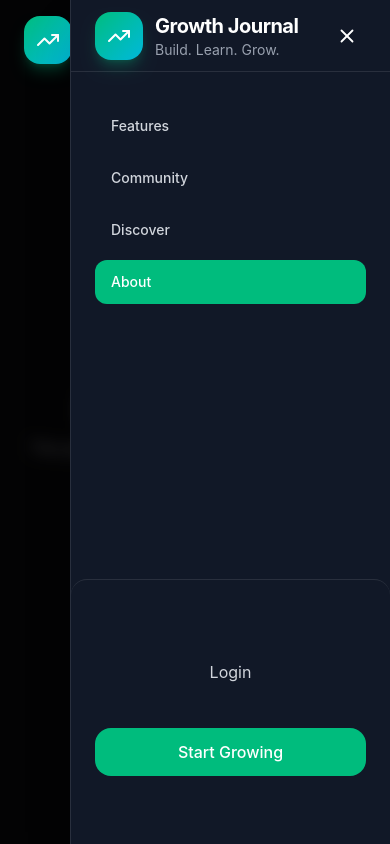
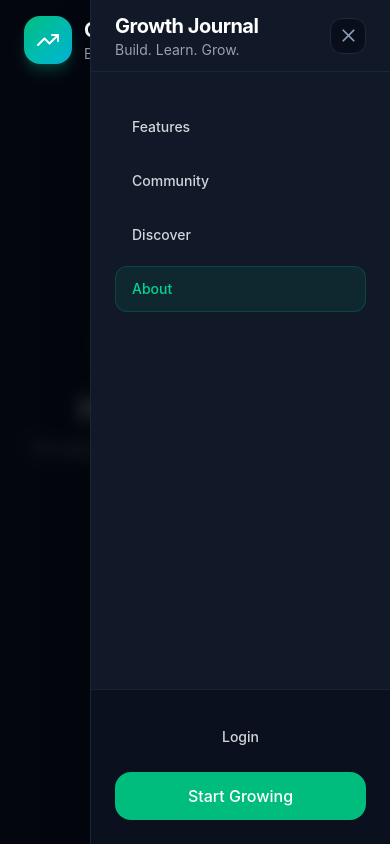
Before and after one commit to shiba-murmu/NoteApp, a React app in the folder frontend/: page /about in a window 390 px wide. Both pictures are taken after a click on the button "Toggle mobile menu". Shown: the top 844 px of the page. Built offline with nearby package versions, Linux system fonts and the light colour scheme; the HTML template or start-up script is replaced by a standard one.

Commit message:
landing page sidebar button also changed the color.

```diff
--- a/frontend/src/components/layout/Navbar.jsx
+++ b/frontend/src/components/layout/Navbar.jsx
@@ -55,21 +55,24 @@ export default function Navbar() {
             {/* ================= NAVBAR ================= */}
 
             <header
-                className={`fixed py-1 md:py-3 inset-x-0 top-0 z-50 transition-all duration-300 ${scrolled
+                className={`fixed inset-x-0 top-0 z-50 py-1 transition-all duration-300 md:py-3 ${scrolled
                         ? "border-b border-white/10 bg-[#030712]/90 backdrop-blur-xl"
                         : "bg-transparent"
                     }`}
             >
                 <div className="mx-auto flex h-[72px] max-w-7xl items-center justify-between px-6 lg:px-8">
+
                     {/* Logo */}
 
                     <Link to="/">
                         <Logo />
                     </Link>
 
+
                     {/* Desktop Navigation */}
 
                     <nav className="hidden items-center gap-8 lg:flex">
+
                         {navLinks.map((item) => (
                             <NavLink
                                 key={item.title}
@@ -83,11 +86,14 @@ export default function Navbar() {
                                 {item.title}
                             </NavLink>
                         ))}
+
                     </nav>
+
 
                     {/* Desktop Buttons */}
 
                     <div className="hidden items-center gap-4 lg:flex">
+
                         <Link
                             to="/login"
                             className="text-sm font-medium text-gray-300 transition hover:text-white"
@@ -96,97 +102,273 @@ export default function Navbar() {
                         </Link>
 
                         <Link to="/register">
-                            <Button>Start Growing</Button>
+                            <Button>
+                                Start Growing
+                            </Button>
                         </Link>
+
                     </div>
+
 
                     {/* Mobile Button */}
 
                     <button
                         onClick={() => setMobileOpen(!mobileOpen)}
-                        className="rounded-xl border border-white/10 p-2 text-white transition hover:bg-white/5 lg:hidden"
+                        className="
+                            rounded-xl
+                            border border-white/10
+                            bg-[#111827]/60
+                            p-2
+                            text-white
+                            transition
+                            hover:border-emerald-500/30
+                            hover:bg-[#111827]
+                            hover:text-emerald-400
+                            lg:hidden
+                        "
+                        aria-label="Toggle mobile menu"
                     >
-                        {mobileOpen ? <X size={22} /> : <Menu size={22} />}
+                        {mobileOpen ? (
+                            <X size={22} />
+                        ) : (
+                            <Menu size={22} />
+                        )}
                     </button>
+
                 </div>
             </header>
+
 
             {/* ================= OVERLAY ================= */}
 
             <div
                 onClick={() => setMobileOpen(false)}
-                className={`fixed inset-0 z-40 bg-black/60 backdrop-blur-sm transition-all duration-300 lg:hidden ${mobileOpen
+                className={`
+                    fixed
+                    inset-0
+                    z-40
+                    bg-[#030712]/70
+                    backdrop-blur-sm
+                    transition-all
+                    duration-300
+                    lg:hidden
+
+                    ${mobileOpen
                         ? "visible opacity-100"
                         : "invisible opacity-0"
-                    }`}
+                    }
+                `}
             />
+
 
             {/* ================= MOBILE DRAWER ================= */}
 
             <aside
-                className={`fixed right-0 top-0 z-50 h-screen w-[320px] border-l border-white/10 bg-[#111827] shadow-2xl transition-transform duration-300 lg:hidden ${mobileOpen
+                className={`
+                    fixed
+                    right-0
+                    top-0
+                    z-50
+                    h-[100dvh]
+                    w-[300px]
+                    max-w-[85vw]
+
+                    border-l
+                    border-slate-800/80
+
+                    bg-[#111827]
+
+                    shadow-2xl
+                    shadow-black/40
+
+                    transition-transform
+                    duration-300
+                    ease-in-out
+
+                    lg:hidden
+
+                    ${mobileOpen
                         ? "translate-x-0"
                         : "translate-x-full"
-                    }`}
+                    }
+                `}
             >
+
                 <div
                     className="flex h-full flex-col"
                     onClick={(e) => e.stopPropagation()}
                 >
-                    {/* Header */}
 
-                    <div className="flex h-[72px] items-center justify-between border-b border-white/10 px-6">
-                        <Logo />
+                    {/* =================================================
+                        DRAWER HEADER
+                    ================================================== */}
+
+                    <div
+                        className="
+                            flex
+                            h-[72px]
+                            shrink-0
+                            items-center
+                            justify-between
+                            border-b
+                            border-slate-800/80
+                            px-6
+                        "
+                    >
+
+                        <Link
+                            to="/"
+                            onClick={() => setMobileOpen(false)}
+                        >
+                            {/* <Logo /> */}
+                            <h2 className="text-xl font-bold tracking-tight text-white">
+                                Growth Journal
+                            </h2>
+
+                            <p className="text-sm text-gray-400">
+                                Build. Learn. Grow.
+                            </p>
+                        </Link>
+
+
+                        {/* Close */}
 
                         <button
                             onClick={() => setMobileOpen(false)}
-                            className="rounded-xl p-2 text-white hover:bg-white/5"
+                            className="
+                                flex
+                                h-9
+                                w-9
+                                items-center
+                                justify-center
+                                rounded-xl
+                                border
+                                border-slate-800
+                                bg-[#030712]/60
+                                text-slate-400
+                                transition
+                                hover:border-emerald-500/30
+                                hover:bg-emerald-500/10
+                                hover:text-emerald-400
+                            "
+                            aria-label="Close menu"
                         >
-                            <X size={22} />
+                            <X size={21} />
                         </button>
+
                     </div>
 
-                    {/* Links */}
 
-                    <nav className="flex flex-col gap-2 px-6 py-8">
+                    {/* =================================================
+                        LINKS
+                    ================================================== */}
+
+                    <nav
+                        className="
+                            flex
+                            flex-1
+                            flex-col
+                            gap-2
+                            overflow-y-auto
+                            px-6
+                            py-8
+                        "
+                    >
+
                         {navLinks.map((item) => (
                             <NavLink
                                 key={item.title}
                                 to={item.path}
                                 onClick={() => setMobileOpen(false)}
                                 className={({ isActive }) =>
-                                    `rounded-xl px-4 py-3 text-sm font-medium transition ${isActive
-                                        ? "bg-emerald-500 text-white"
-                                        : "text-gray-300 hover:bg-white/5 hover:text-white"
-                                    }`
+                                    `
+                                    rounded-xl
+                                    border
+                                    px-4
+                                    py-3
+                                    text-sm
+                                    font-medium
+                                    transition-all
+                                    duration-200
+
+                                    ${isActive
+                                        ? `
+                                                border-emerald-500/20
+                                                bg-emerald-500/10
+                                                text-emerald-400
+                                              `
+                                        : `
+                                                border-transparent
+                                                text-gray-300
+                                                hover:border-slate-800
+                                                hover:bg-[#030712]/60
+                                                hover:text-white
+                                              `
+                                    }
+                                    `
                                 }
                             >
                                 {item.title}
                             </NavLink>
                         ))}
+
                     </nav>
 
-                    {/* Bottom */}
 
-                    <div className="mt-auto border-white/10 px-6 py-17 flex flex-col gap-4 border-t rounded-t-2xl">
+                    {/* =================================================
+                        BOTTOM ACTIONS
+                    ================================================== */}
+
+                    <div
+                        className="
+                            shrink-0
+                            border-t
+                            border-slate-800/80
+                            bg-[#030712]/40
+                            px-6
+                            py-6
+                        "
+                    >
+
                         <Link
                             to="/login"
                             onClick={() => setMobileOpen(false)}
-                            className="mb-4 block rounded-xl px-4 py-3 text-center text-gray-300 transition hover:bg-white/5 hover:text-white"
+                            className="
+                                mb-3
+                                block
+                                rounded-xl
+                                border
+                                border-transparent
+                                px-4
+                                py-3
+                                text-center
+                                text-sm
+                                font-medium
+                                text-gray-300
+                                transition
+                                hover:border-slate-800
+                                hover:bg-[#111827]
+                                hover:text-white
+                            "
                         >
                             Login
                         </Link>
 
+
                         <Link
                             to="/register"
                             onClick={() => setMobileOpen(false)}
+                            className="block"
                         >
                             <Button className="w-full">
                                 Start Growing
                             </Button>
                         </Link>
+
                     </div>
+
                 </div>
+
             </aside>
         </>
     );
```
